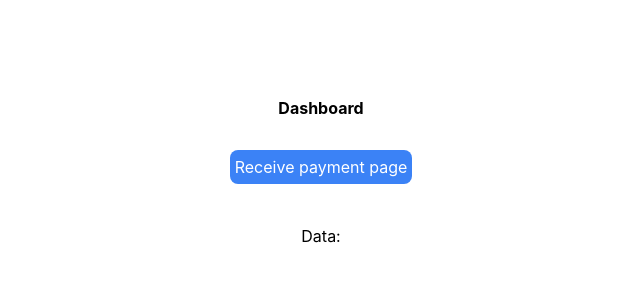
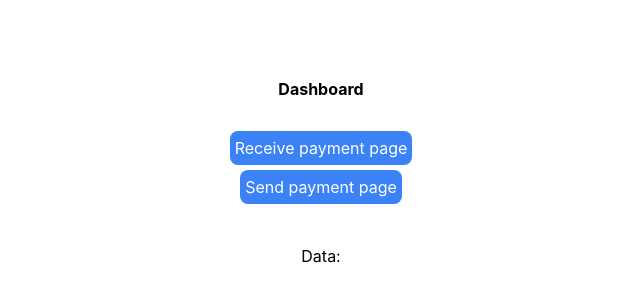
Before and after one commit to tigeryant/mango-lightning-wallet, a React (Create React App) app in the folder client/: page /dashboard in a window 1280 px wide. Shown: the part 228-528 px from the top of the page, without its empty margins (319-959 px from the left). Built offline with nearby package versions, Linux system fonts and the light colour scheme; no server answers.

Commit message:
added template Send payment page

```diff
--- a/client/src/App.tsx
+++ b/client/src/App.tsx
@@ -4,11 +4,10 @@ import SignIn from "./pages/SignIn";
 import Connect from "./pages/Connect";
 import Dashboard from "./pages/Dashboard";
 import Receive from './pages/payments/Receive'
+import Send from './pages/payments/Send'
 
 function App() {
   return (
-    // <div className="w-full h-screen flex justify-center items-center">
-    // <div className="w-full h-screen">
       <Routes>
         <Route path="/*">
           <Route index element={<Navigate to="landing" />} />
@@ -17,9 +16,9 @@ function App() {
           <Route path="connect" element={<Connect />} />
           <Route path="dashboard" element={<Dashboard />} />
           <Route path="receive" element={<Receive />} />
+          <Route path="send" element={<Send />} />
         </Route>
       </Routes>
-    // </div>
   );
 }
 
--- a/client/src/pages/Dashboard.tsx
+++ b/client/src/pages/Dashboard.tsx
@@ -10,8 +10,14 @@ const Dashboard = () => {
   return (
     <div className="w-full h-screen flex flex-col justify-center items-center">
       <h1 className="font-bold mb-[30px]">Dashboard</h1>
-      <Link to="/receive" className="bg-blue-500 text-white rounded-lg p-[5px]">
+      <Link
+        to="/receive"
+        className="bg-blue-500 text-white rounded-lg p-[5px] mb-[5px]"
+      >
         Receive payment page
+      </Link>
+      <Link to="/send" className="bg-blue-500 text-white rounded-lg p-[5px]">
+        Send payment page
       </Link>
       <p className="mt-[40px]">Data:</p>
       {data && (
--- /dev/null
+++ b/client/src/pages/payments/Send.tsx
@@ -0,0 +1,27 @@
+import React from "react";
+import { Link } from "react-router-dom";
+
+const Send = () => {
+  return (
+    <div className="w-full h-screen flex flex-col justify-center items-center">
+      <div className="font-bold mb-[30px]">Send Payment Page</div>
+      <form className="flex flex-col items-center">
+        <textarea className="h-[150px] w-[600px] border border-neutral-300 rounded-md mb-[20px] px-[2px]"></textarea>
+        <button
+          className="w-fit p-[5px] rounded-lg bg-green-500 text-white mb-[20px]"
+          type="submit"
+        >
+          Send payment
+        </button>
+      </form>
+      <Link
+        to="/dashboard"
+        className="p-[5px] rounded-lg bg-blue-500 text-white"
+      >
+        Dashboard
+      </Link>
+    </div>
+  );
+};
+
+export default Send;
```
